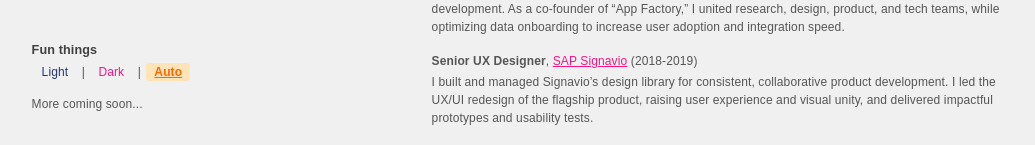
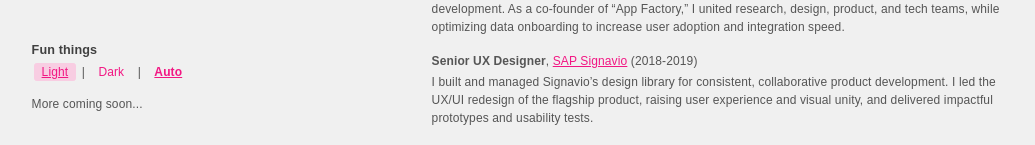
Before and after one commit to roieshalom/portfolio, a plain HTML site: page index.html in a window 1280 px wide. In both pictures the pointer is over the link "Light". Shown: the part 344-489 px from the top of the page, without its empty margins (122-1157 px from the left). Drawn offline with Linux system fonts and the light colour scheme.

Commit message:
theme links styling

```diff
--- a/styles.css
+++ b/styles.css
@@ -408,13 +408,16 @@ html {
 
 #theme-controls a.selected {
   font-weight: bold;
-  background: var(--color-link-bg-selected, #ffe4b7);
-  color: var(--color-link-active, #ff6600);
+  color: var(--color-link);
   text-decoration: underline;
+  background: none;
+  border-radius: 3px;
 }
 
 #theme-controls a:hover,
 #theme-controls a:focus {
-  background: var(--color-link-bg-hover, #f0f0f0);
-  color: var(--color-link-hover, #26357a);
+  background: var(--color-link-bg); /* your pinkish light background */
+  color: var(--color-link);
+  text-decoration: underline;
+  border-radius: 3px;
 }
```
